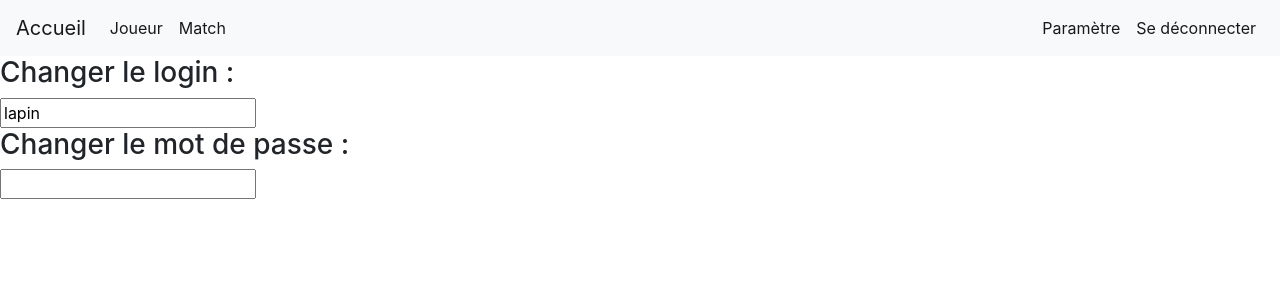
After one commit to Fonkio/GestionEquipeSportive, a PHP site: page /parametre.php in a window 1280 px wide. The commit adds this page. Shown: the top 300 px of the page. Run offline with PHP 8.4, Linux system fonts and the light colour scheme; the visitor is signed in with stand-in values (Sample User, id 1).

Commit message:
Commencement du changement de login/mdp dans le parametre.php

```diff
--- a/auth.php
+++ b/auth.php
@@ -14,8 +14,7 @@
 
 		<?php
 				//Variables pour vérifier le login et le mdp. A mettre dans une BDD après
-				$login_valide='lapin';
-				$psswd_valide='canard';
+
 				require('lib.php');//Appel connexion BBD
 				$linkpdo=connecterPDO();
 
--- a/header.php
+++ b/header.php
@@ -14,8 +14,11 @@
     </ul>
   </div>
 	<div class="nav navbar-nav navbar-right">
+     <li class="nav-item active">
+         <a class="nav-link" href="parametre.php"> Paramètre </a>
+     </li>
 	<li class="nav-item active">
-	 <a class="nav-link" href="deconnexion.php"> Se déconnecter </a>
+        <a class="nav-link" href="deconnexion.php"> Se déconnecter </a>
 	</li>
 	</div>
 </nav>
--- a/lib.php
+++ b/lib.php
@@ -1,5 +1,8 @@
 <?php
 	session_start();
+
+    $login_valide='lapin';
+    $psswd_valide='canard';
 
 	if(!(strrchr($_SERVER['SCRIPT_NAME'],'/')=="/auth.php" || strrchr($_SERVER['SCRIPT_NAME'],'/')=="/authErrLogin.php" || strrchr($_SERVER['SCRIPT_NAME'],'/')=="/authErrMdp.php"))
 	{
--- /dev/null
+++ b/parametre.php
@@ -0,0 +1,26 @@
+<!DOCTYPE HTML>
+<html lang="fr">
+<head>
+    <!-- Required meta tags -->
+    <meta charset="utf-8">
+    <meta name="viewport" content="width=device-width, initial-scale=1, shrink-to-fit=no">
+
+    <!-- Bootstrap CSS -->
+    <link rel="stylesheet" href="https://stackpath.bootstrapcdn.com/bootstrap/4.1.3/css/bootstrap.min.css" integrity="sha384-MCw98/SFnGE8fJT3GXwEOngsV7Zt27NXFoaoApmYm81iuXoPkFOJwJ8ERdknLPMO" crossorigin="anonymous">
+
+    <title>Accueil</title>
+</head>
+<body>
+    <?php
+        require('header.php');
+        require('lib.php');
+    ?>
+    <h3>Changer le login :</h3>
+    <input type="text" name="Login" value="<?php echo"$login_valide";?>" />
+
+    <style=float:righ;>
+    <h3>Changer le mot de passe :</h3>
+    <input type="password" name="Password" />
+     </style>
+</body>
+</html>
```
